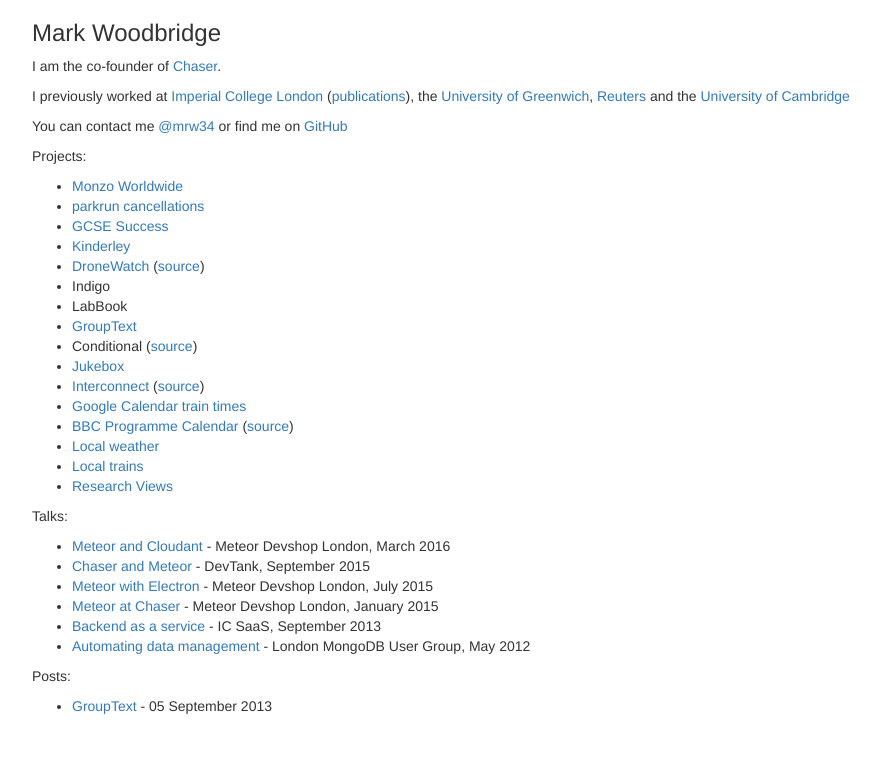
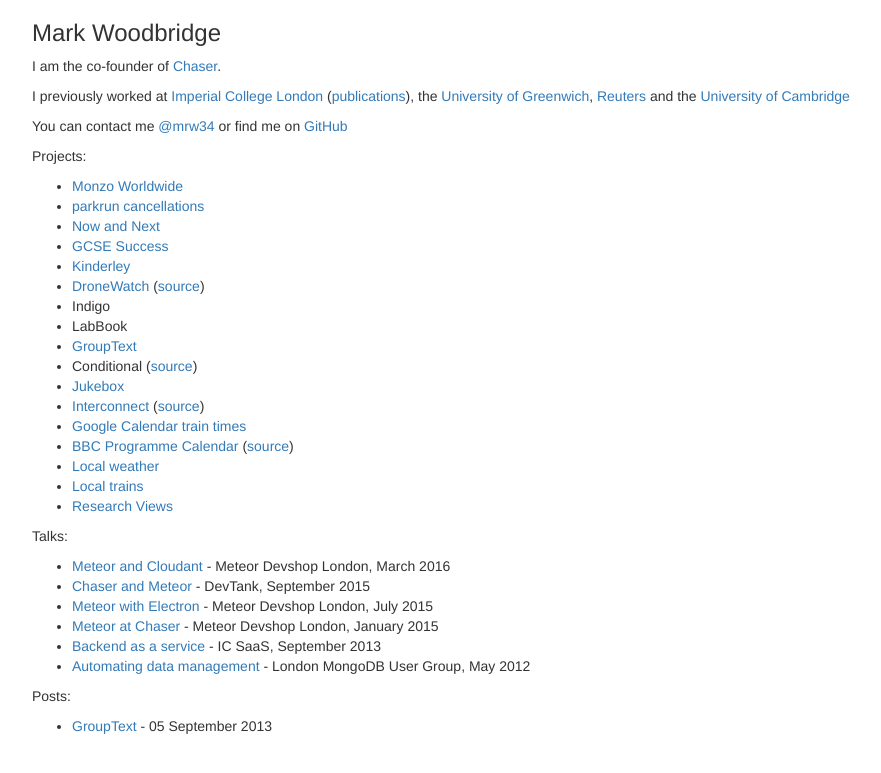
Before and after one commit to mrw34/mrw34.github.com, a Jekyll site: the page built from index.html, in a window 1280 px wide. Shown: the top 773 px of the page, without its empty margins (38-919 px from the left). Built offline with Jekyll 4.4.1, drawn with Linux system fonts in a browser that asks for light colours.

Commit message:
Now and Next

```diff
--- a/index.html
+++ b/index.html
@@ -11,6 +11,7 @@
 	<ul>
 		<li><a href="https://monzo.markwoodbridge.com/">Monzo Worldwide</a></li>
 		<li><a href="https://parkrun.markwoodbridge.com">parkrun cancellations</a></li>
+		<li><a href="https://now-and-next.markwoodbridge.com">Now and Next</a></li>
 		<li><a href="https://www.gcsesuccess.org">GCSE Success</a></li>
 		<li><a href="https://kinderly.co.uk/">Kinderley</a></li>
 		<li><a href="http://dronewatch.org.uk">DroneWatch</a> (<a href="https://github.com/mrw34/dronewatch">source</a>)</li>
```
